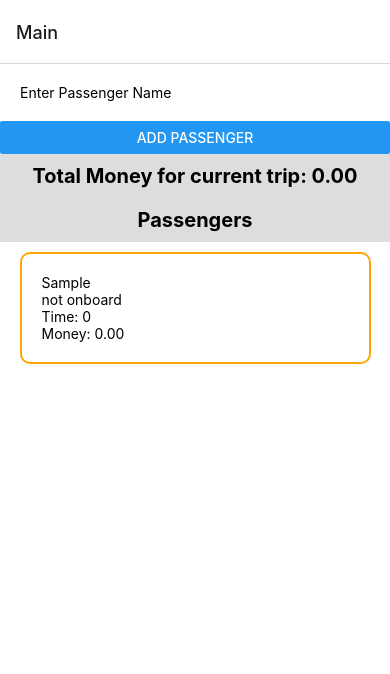
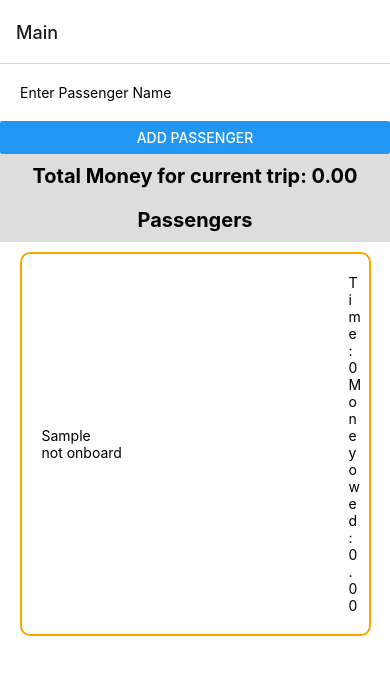
Before and after one commit to aherman21/CarExpenseApp, a React Native app: screen /Main in a window 390 px wide. Both pictures are taken after typing "Sample" into the empty fields and a click on the button "ADD PASSENGER". Shown: the top 674 px of the page. Built offline with nearby package versions, Linux system fonts and the light colour scheme.

Commit message:
some styling for mainscreen

```diff
--- a/src/screens/HomeScreen.js
+++ b/src/screens/HomeScreen.js
@@ -246,7 +246,7 @@ const HomeScreen = () => {
             style={[styles.button, { backgroundColor: item.onboard ? '#32CD32' : '#FFA500' }]}
             onPress={() => handleButtonPress(item)}
           >
-            <Text style={styles.text}>{item.name}</Text>
+            <Text style={styles.text}>{item.name}   </Text>
             <Text style={styles.text}>
               Status: {item.onboard ? 'Onboard' : 'Paused'}
             </Text>
--- a/src/screens/MainScreen.js
+++ b/src/screens/MainScreen.js
@@ -8,6 +8,11 @@ const MainScreen = () => {
   const [passengers, setPassengers] = useState([]);
 
   const addPassenger = () => {
+    if (passengerName.trim() === '') {
+        // Provide feedback to the user. For example, you can use an alert:
+        alert('Please enter a passenger name.');
+        return; // Exit the function if the name is not provided
+    }
     const newPassenger = {
       name: passengerName,
       onboard: false,
@@ -43,11 +48,19 @@ const MainScreen = () => {
   const renderPassenger = ({ item, index }) => (
     <TouchableOpacity
       onPress={() => toggleOnboard(index)}
-      style={ [styles.button, { backgroundColor: item.onboard ? 'green' : 'white' }]}>
-      <Text>{item.name}</Text>
-      <Text>{item.onboard ? 'onboard' : 'not onboard'}</Text>
-      <Text>Time: {item.timeElapsed}</Text>
-      <Text>Money: {item.moneySpent.toFixed(2)}</Text>
+      style={ [styles.passengerButton, { backgroundColor: item.onboard ? 'green' : 'white' }]}>
+        <View style={styles.rowContainer}>
+            <View style={styles.leftText}>
+                <Text>{item.name}</Text>
+                <Text>{item.onboard ? 'onboard' : 'not onboard'}</Text>
+            </View>
+            <View style={styles.rightText}>
+                <Text>Time: {item.timeElapsed}</Text>
+                <Text>Money owed: {item.moneySpent.toFixed(2)}</Text>
+            </View>
+
+
+      </View>
     </TouchableOpacity>
   );
 
--- a/src/styles.js
+++ b/src/styles.js
@@ -68,4 +68,28 @@ export const styles = StyleSheet.create({
     padding: 10,
     backgroundColor: '#ddd',
   },
+  passengerButton: {
+    fontSize: 15,
+    padding: 10,
+    width: '90%',
+    marginVertical: 10,
+    alignSelf: 'center',
+    borderRadius: 10,
+    borderWidth: 2,
+    borderColor: '#FFA500'
+  },
+  rowContainer: {
+    flexDirection: 'row',
+    justifyContent: 'space-between',
+    alignItems: 'center', // This ensures vertical alignment
+    padding: 10, // Adjust the padding as needed
+  },
+  leftText: {
+    flex: 1,
+    textAlign: 'left', // Align text to the left
+  },
+  rightText: {
+    flex: 0,
+    textAlign: 'right', // Align text to the right
+  },
 });
```
